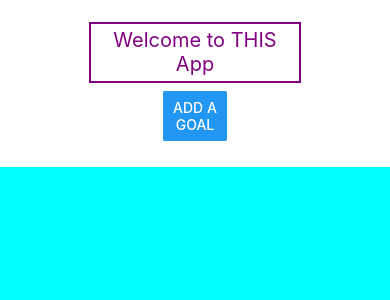
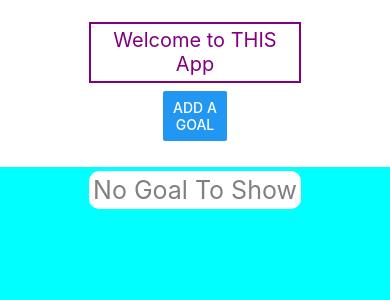
Before and after one commit to Spec-DY/react-native-project, a React Native app: screen / in a window 390 px wide. Shown: the top 300 px of the page. Built offline with nearby package versions, Linux system fonts and the light colour scheme.

Commit message:
add no goal and goal headers

```diff
--- a/App.js
+++ b/App.js
@@ -67,7 +67,12 @@ export default function App() {
         <FlatList
           contentContainerStyle={styles.scrollViewContainer}
           data={goals}
-
+          ListEmptyComponent={()=> (
+            <Text style={styles.goalEmptyHeader}>No Goal To Show</Text>
+          )}
+          ListHeaderComponent={()=> (
+            goals.length > 0 ? <Text style={styles.goalHeader}>My Goals</Text>: null
+          )}
           renderItem={(itemData) => <GoalItem goal={itemData.item} onDelete={handleDelete}/>}
           keyExtractor={(item) => item.id}
         />
@@ -96,10 +101,6 @@ const styles = StyleSheet.create({
     padding:"1%"
 
   },
-  bottomText:{
-    borderRadius:10,
-    backgroundColor:"cornsilk"
-  },
   text: {
     fontSize: 14,
     color: '#dc143c',
@@ -118,6 +119,19 @@ const styles = StyleSheet.create({
   },
   scrollViewContainer:{
     alignItems:"center"
-
+  },
+  goalEmptyHeader:{
+    backgroundColor:"white",
+    color:'#808080',
+    padding:'1%',
+    fontSize:25,
+    borderRadius:10
+  },
+  goalHeader:{
+    backgroundColor:"lightcyan",
+    color:'#808080',
+    padding:'1%',
+    fontSize:25,
+    borderRadius:10
   }
 });
--- a/components/GoalItem.js
+++ b/components/GoalItem.js
@@ -18,7 +18,7 @@ const GoalItem=({goal, onDelete}) => {
 const styles = StyleSheet.create({
     container: {
       borderRadius: 10,
-      backgroundColor: "green",
+      backgroundColor: "lavender",
       margin: "1%",
       padding: 5,
       flexDirection: 'row',
@@ -26,7 +26,7 @@ const styles = StyleSheet.create({
     },
     goalText: {
       fontSize: 20,
-      color: 'white',
+      color: 'grey',
     },
   });
 
```
